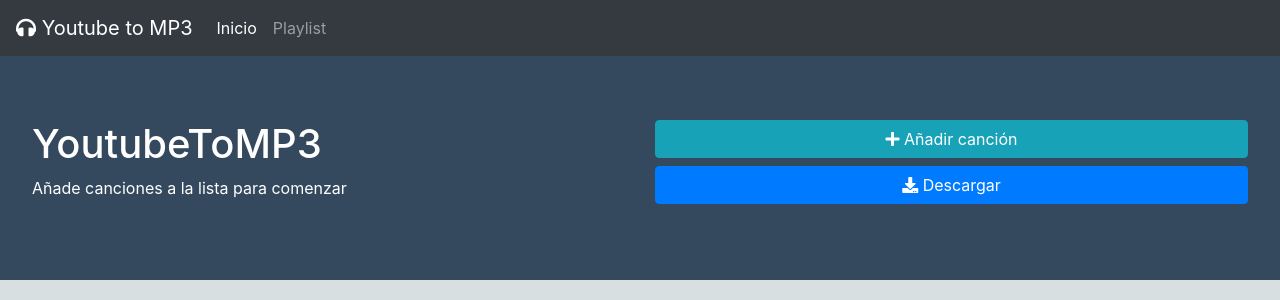
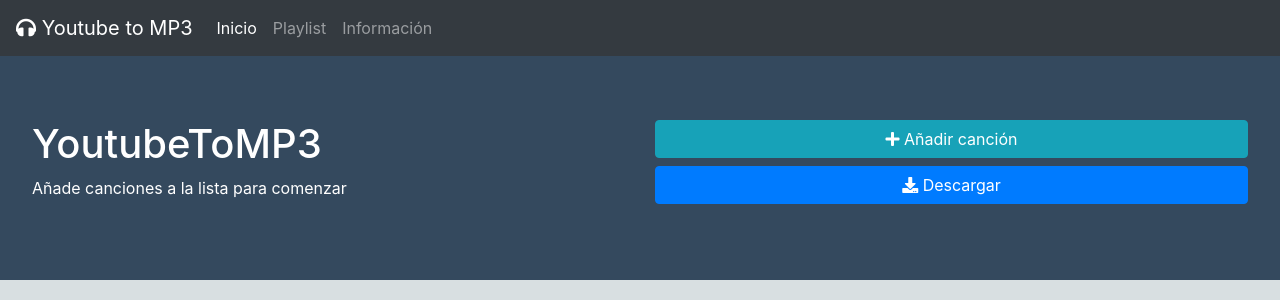
Before and after one commit to rubegartor/YoutubeToMP3, a Flask app: page / in a window 1280 px wide. Shown: the top 300 px of the page. Run offline with Flask 2, Linux system fonts and the light colour scheme; some libraries are stand-ins or nearby versions.

Commit message:
Update and add new features

```diff
--- a/templates/nav.html
+++ b/templates/nav.html
@@ -4,12 +4,15 @@
     <meta charset="UTF-8">
     <title>Youtube to MP3</title>
     <meta name="viewport" content="width=device-width, initial-scale=1, shrink-to-fit=no">
-    <link rel="icon" href="../static/favicon.ico" type="image/x-icon" />
+    <link rel="icon" href="{{ url_for('static', filename='favicon.ico') }}" type="image/x-icon" />
     <link rel="stylesheet" href="https://use.fontawesome.com/releases/v5.0.13/css/all.css">
     <link rel="stylesheet" href="https://stackpath.bootstrapcdn.com/bootstrap/4.1.1/css/bootstrap.min.css">
-    <script src="https://code.jquery.com/jquery-3.3.1.slim.min.js"></script>
+    <script src="https://code.jquery.com/jquery-3.3.1.min.js"></script>
     <script src="https://cdnjs.cloudflare.com/ajax/libs/popper.js/1.14.3/umd/popper.min.js"></script>
     <script src="https://stackpath.bootstrapcdn.com/bootstrap/4.1.1/js/bootstrap.min.js"></script>
+    <script type=text/javascript>
+      $SCRIPT_ROOT = {{ request.script_root|tojson|safe }};
+    </script>
   </head>
   <body style="background: #d8dfe1;">
     <nav class="navbar navbar-expand-lg navbar-dark bg-dark">
@@ -18,6 +21,7 @@
         <div class="navbar-nav">
           <a class="nav-item nav-link active" href="/index">Inicio</a>
           <a class="nav-item nav-link" href="/playlist">Playlist</a>
+          <a class="nav-item nav-link" href="#">Información</a>
         </div>
       </div>
     </nav>
```
